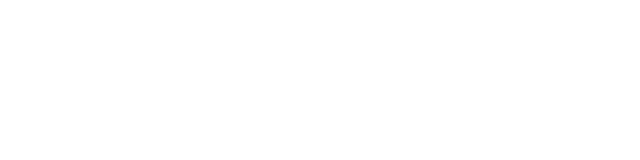
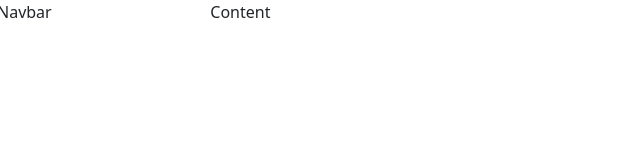
Before and after one commit to David6811/ReactTutorial, a React (Create React App) app: page / in a window 1280 px wide. Before the commit this address had no page. Shown: the top 160 px of the page, without its empty margins (0-640 px from the left). Built offline with nearby package versions, Linux system fonts and the light colour scheme; what parse would draw is missing.

Commit message:
Modify App.js

```diff
--- a/src/App.js
+++ b/src/App.js
@@ -1,24 +1,23 @@
-import logo from './logo.svg';
-import './App.css';
+
+import Container from 'react-bootstrap/Container';
+import Row from 'react-bootstrap/Row';
+import Col from 'react-bootstrap/Col';
 
 function App() {
+
   return (
-    <div className="App">
-      <header className="App-header">
-        <img src={logo} className="App-logo" alt="logo" />
-        <p>
-          Edit <code>src/App.js</code> and save to reload.
-        </p>
-        <a
-          className="App-link"
-          href="https://reactjs.org"
-          target="_blank"
-          rel="noopener noreferrer"
-        >
-          Learn React
-        </a>
-      </header>
-    </div>
+    <div>
+    <Container fluid>
+      <Row >
+        <Col lg="3" xl="2" xxl="2" className="d-none d-lg-block" style={{ marginLeft: '-15px' }}>
+          Navbar
+        </Col>
+        <Col lg="9" xl="10" xxl="10" >
+            Content
+        </Col>
+      </Row>
+    </Container>
+  </div>
   );
 }
 
--- a/src/index.js
+++ b/src/index.js
@@ -7,10 +7,12 @@
 import 'bootstrap/dist/css/bootstrap.min.css';
 import Signup from './components/Signup';
 import Forgot from './components/Forgot';
+import App from './App';
 
 ReactDOM.render(
   <BrowserRouter>
   <Routes>
+    <Route path='/' element={<App />} />
     <Route path='/signup' element={<Signup />} />
     <Route path='/login' element={<Login />} />
     <Route path='/Forgot' element={<Forgot />} />
```
